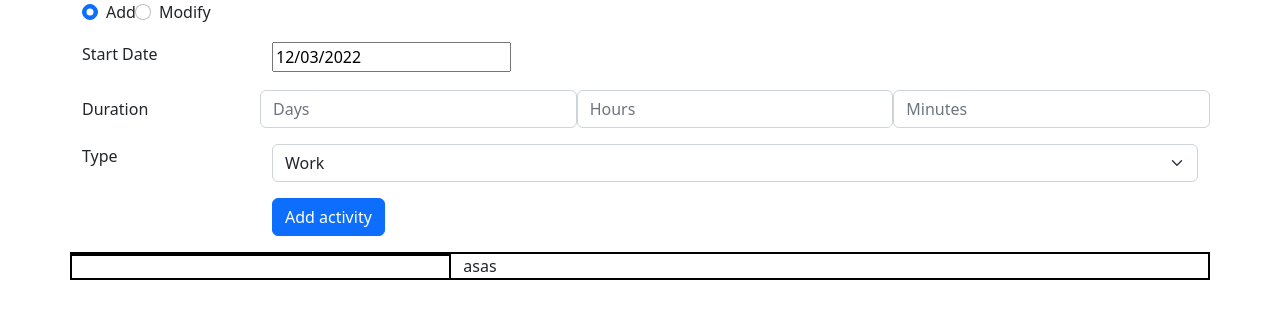
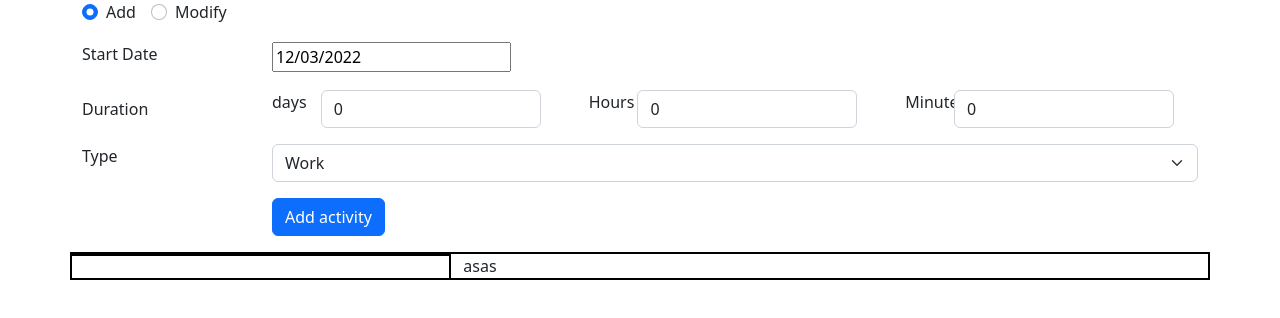
Before and after one commit to empitePasindu/quallogi-visualizer-ui, a React (Create React App) app: page / in a window 1280 px wide. Shown: the top 318 px of the page. Built offline with nearby package versions, Linux system fonts and the light colour scheme.

Commit message:
add activites

```diff
--- a/src/Activity.ts
+++ b/src/Activity.ts
@@ -5,6 +5,11 @@ export enum ActivityType {
   work = 1,
 }
 
+export interface Duration {
+  days: number;
+  hours: number;
+  minutes: number;
+}
 export interface IActivity {
   id: number;
   startTime: string;
@@ -39,8 +44,8 @@ export class Activity implements IActivity {
     this.durationStr = du.msToReadable(this.duration);
   }
 
-  public static fromOffestDuration(id: number, startTime: string, type: ActivityType, days = 0, hours = 0, minutes = 0): Activity {
-    const newStartTime = du.toDateString(du.addDurationToDate(startTime, days, hours, minutes));
+  public static fromOffestDuration(id: number, startTime: string, type: ActivityType, duration: Duration = { days: 0, hours: 0, minutes: 0 }): Activity {
+    const newStartTime = du.toDateString(du.addDurationToDate(startTime, duration));
     return new Activity({ id: id, startTime: newStartTime, type: type });
   }
 }
--- a/src/ActivityForm.tsx
+++ b/src/ActivityForm.tsx
@@ -10,7 +10,7 @@ type DatePickerProps = {
   onChange: any;
   disabled: any;
 };
-interface ActivityFormData {
+export interface ActivityFormData {
   startDate: Date;
   days: number;
   hours: number;
@@ -48,9 +48,9 @@ export const ActivityForm = (props: { disableDateEdit: boolean; onSubmit: (data:
     <Formik
       initialValues={{
         startDate: Date(),
-        days: '',
-        hours: '',
-        minutes: '',
+        days: 0,
+        hours: 0,
+        minutes: 0,
         type: 'work',
       }}
       onSubmit={onDataSubmit}
@@ -68,33 +68,62 @@ export const ActivityForm = (props: { disableDateEdit: boolean; onSubmit: (data:
             <Form.Label className="col-sm-2 col-form-label">Duration</Form.Label>
             <div className="col-sm-10">
               <div className="row">
+                <div className="col">
+                  <div className="row w-100">
+                    <div className="col-2">
+                      <Form.Label>days</Form.Label>
+                    </div>
+                    <div className="col-10">
                       <Form.Control
                         name="days"
-                  type="text"
-                  className={'col ' + (touched.days && errors.days ? ' error' : '')}
+                        type="number"
+                        className={touched.days && errors.days ? ' error' : ''}
                         placeholder="Days"
                         onChange={handleChange}
                         onBlur={handleBlur}
                         value={values.days}
                       />
+                    </div>
+                  </div>
+                </div>
+
+                <div className="col">
+                  <div className="row w-100">
+                    <div className="col-2">
+                      <Form.Label>Hours</Form.Label>
+                    </div>
+                    <div className="col-10">
                       <Form.Control
                         name="hours"
-                  type="text"
-                  className={'col ' + (touched.hours && errors.hours ? ' error' : '')}
+                        type="number"
+                        className={touched.hours && errors.hours ? ' error' : ''}
                         placeholder="Hours"
                         onChange={handleChange}
                         onBlur={handleBlur}
                         value={values.hours}
                       />
+                    </div>
+                  </div>
+                </div>
+
+                <div className="col">
+                  <div className="row w-100">
+                    <div className="col-2">
+                      <Form.Label>Minutes</Form.Label>
+                    </div>
+                    <div className="col-10">
                       <Form.Control
                         name="minutes"
-                  type="text"
-                  className={'col ' + (touched.minutes && errors.minutes ? ' error' : '')}
+                        type="number"
+                        className={touched.minutes && errors.minutes ? ' error' : ''}
                         placeholder="Minutes"
                         onChange={handleChange}
                         onBlur={handleBlur}
                         value={values.minutes}
                       />
+                    </div>
+                  </div>
+                </div>
               </div>
             </div>
           </Form.Group>
--- a/src/App.tsx
+++ b/src/App.tsx
@@ -2,9 +2,9 @@ import React, { useState } from 'react';
 import logo from './logo.svg';
 import 'bootstrap/dist/css/bootstrap.min.css';
 import './App.css';
-import { ActivityForm } from './ActivityForm';
+import { ActivityForm, ActivityFormData } from './ActivityForm';
 import { ActivityList } from './ActivityList';
-import { Activity, IActivity } from './Activity';
+import { Activity, ActivityType, Duration, IActivity } from './Activity';
 import { InputGroup, Form } from 'react-bootstrap';
 
 type ActivityInputOptions = {
@@ -20,28 +20,37 @@ function App() {
   const [selectedActivity, setSelectedActivity] = useState<Activity>();
   const [inputOptions, setInputOptions] = useState<ActivityInputOptions>({ addNew: true, modify: false });
 
-  const addActivity = (startDate: string, days = 0, hours = 0, minutes = 0) => {
+  const addActivity = (startDate: string, type: ActivityType, duration: Duration) => {
     if (activities.length === 0) {
-      activities.push(Activity.fromOffestDuration(0, startDate, days, hours, minutes));
+      setActivites([...activities, Activity.fromOffestDuration(0, startDate, type, duration)]);
+
       return;
     }
 
     if (!selectedActivity) {
-      activities.push(Activity.fromOffestDuration(activities.length, startDate, days, hours, minutes));
+      setActivites([...activities, Activity.fromOffestDuration(activities.length, startDate, type, duration)]);
       return;
     }
 
     //if activity is selected for modification adjust all the durations of that activity and in the activities after that
   };
 
-  const onActivityAdd = (activityInput: any) => {};
+  const onActivityAdd = (activityInput: ActivityFormData) => {
+    addActivity(activityInput.startDate.toString(), activityInput.type, { days: activityInput.days, hours: activityInput.hours, minutes: activityInput.minutes });
+  };
 
   return (
     <div className="container">
       <div className="row">
         <InputGroup className="mb-3">
-          <Form.Check type="radio" name="group1" label={'Add'} checked={true} />
-          <Form.Check type="radio" name="group1" label={'Modify'} />
+          <Form.Check
+            className="me-3"
+            type="radio"
+            label={'Add'}
+            checked={inputOptions.addNew}
+            onClick={() => setInputOptions({ addNew: !inputOptions.addNew, modify: !inputOptions.modify })}
+          />
+          <Form.Check type="radio" label={'Modify'} checked={inputOptions.modify} onClick={() => setInputOptions({ addNew: !inputOptions.addNew, modify: !inputOptions.modify })} />
         </InputGroup>
       </div>
       <div className="row">
--- a/src/dateUtils.ts
+++ b/src/dateUtils.ts
@@ -1,6 +1,7 @@
 import dayjs, { Dayjs } from 'dayjs';
 import duration from 'dayjs/plugin/duration';
 import timezone from 'dayjs/plugin/timezone';
+import { Duration } from './Activity';
 const timeZone = 'Australia/Melbourne'; //GMT+11
 const timeFormat = 'YYYY-MM-DDTHH:mm:ssZ[Z]';
 //const timeZone = 'Asia/Colombo'
@@ -17,8 +18,8 @@ export function toDateString(time: Dayjs) {
   return time.format(timeFormat);
 }
 
-export function addDurationToDate(date: string, days: number, hours: number, minutes: number): Dayjs {
-  return dayjs(date).add(days, 'day').add(hours, 'hour').add(minutes, 'minute');
+export function addDurationToDate(date: string, duration: Duration): Dayjs {
+  return dayjs(date).add(duration.days, 'day').add(duration.hours, 'hour').add(duration.minutes, 'minute');
 }
 
 export function addMilliSecondsToDate(date: string, milliSeconds: number): Dayjs {
@@ -31,7 +32,8 @@ export function timeDiff(startTime: string, endTime: string): number {
 }
 
 export function msToReadable(durationMs: number) {
-  return dayjs.duration(durationMs, 'millisecond').humanize();
+  //   return dayjs.duration(durationMs, 'millisecond').humanize();
+  return '0';
 }
 
 export function dateToMs(date: string) {
```
Lines whose indentation alone changed are shown as unchanged.
